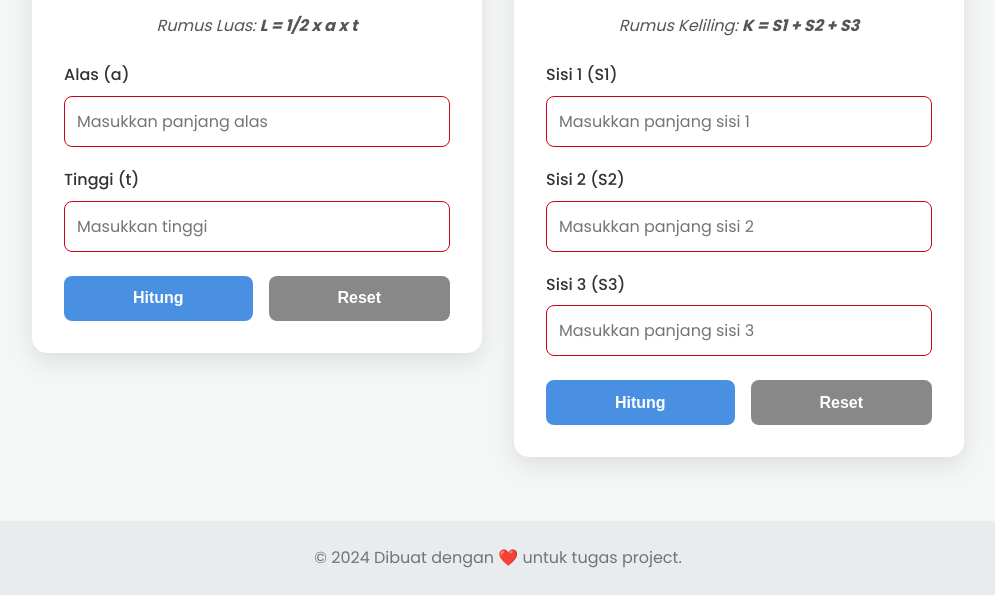
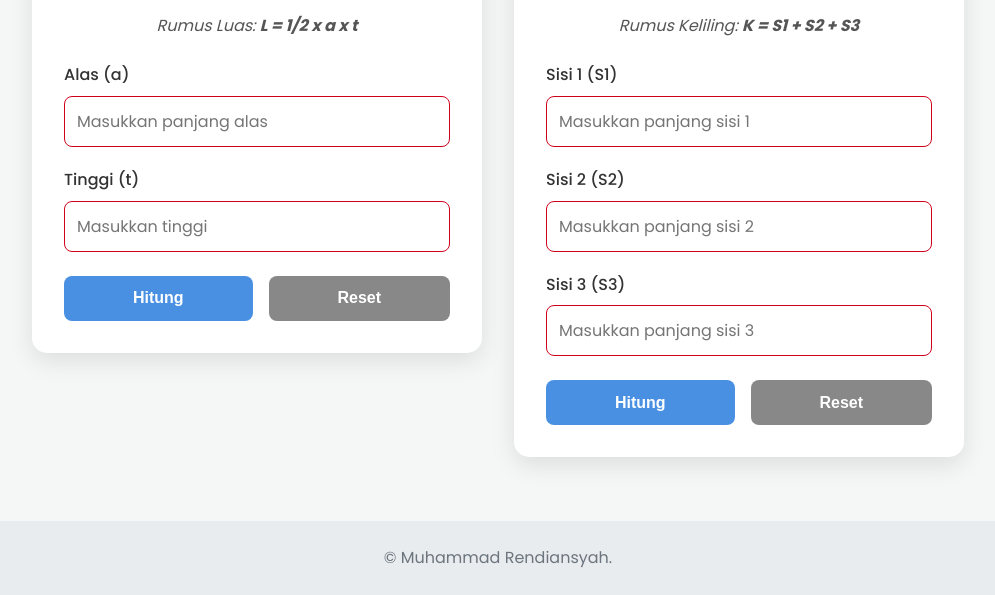
Before and after one commit to revou-fundamental-course/16-jun-25-Rendiansyah2, a plain HTML site: page index.html in a window 1280 px wide. Shown: the part 596-1191 px from the top of the page, without its empty margins (142-1137 px from the left). Drawn offline with Linux system fonts and the light colour scheme.

Commit message:
Komplit 2

```diff
--- a/index.html
+++ b/index.html
@@ -79,7 +79,7 @@
     </main>
 
     <footer>
-        <p>&copy; 2024 Dibuat dengan ❤️ untuk tugas project.</p>
+        <p>&copy; Muhammad Rendiansyah.</p>
     </footer>
 
     <script src="js/script.js"></script>
```
